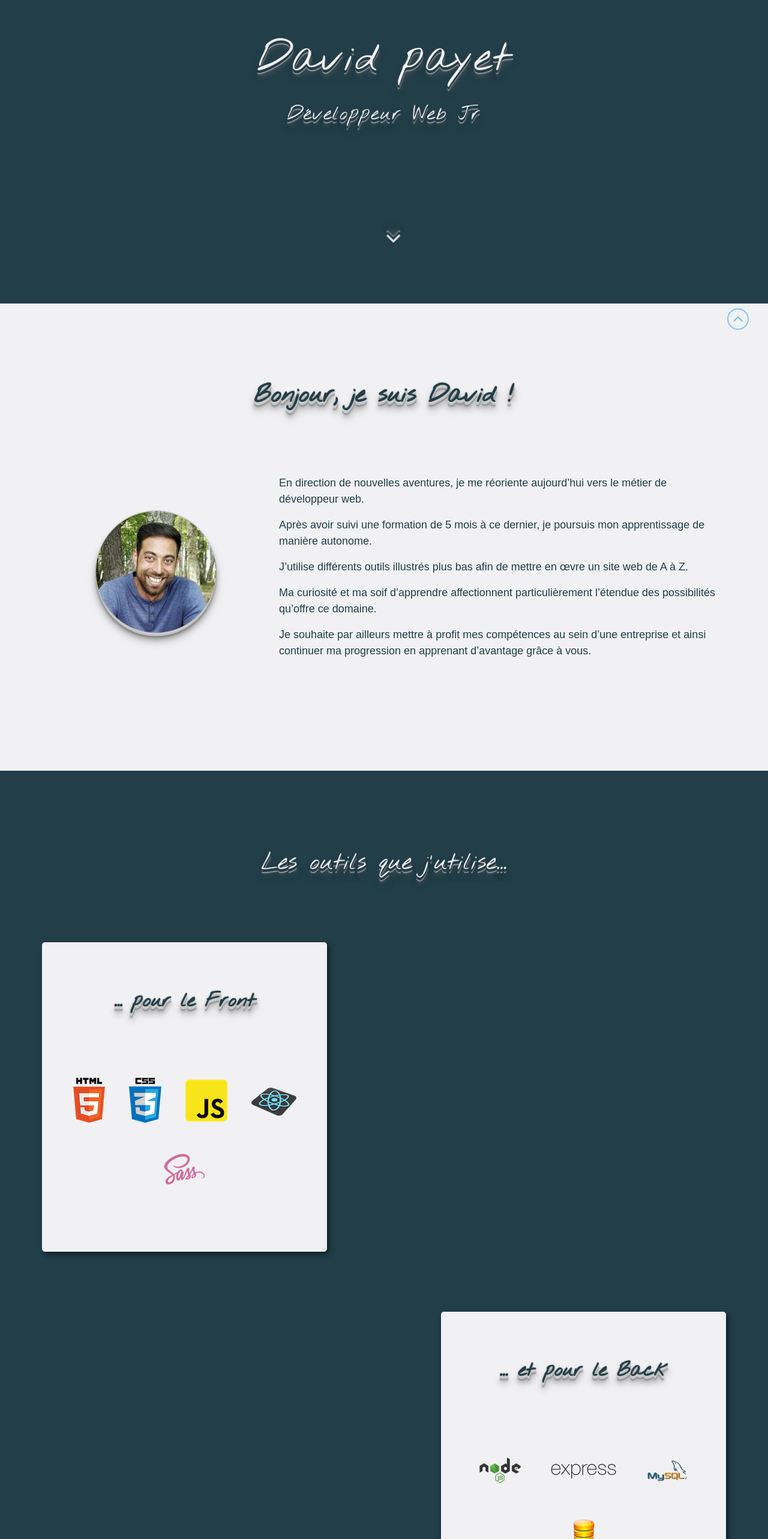
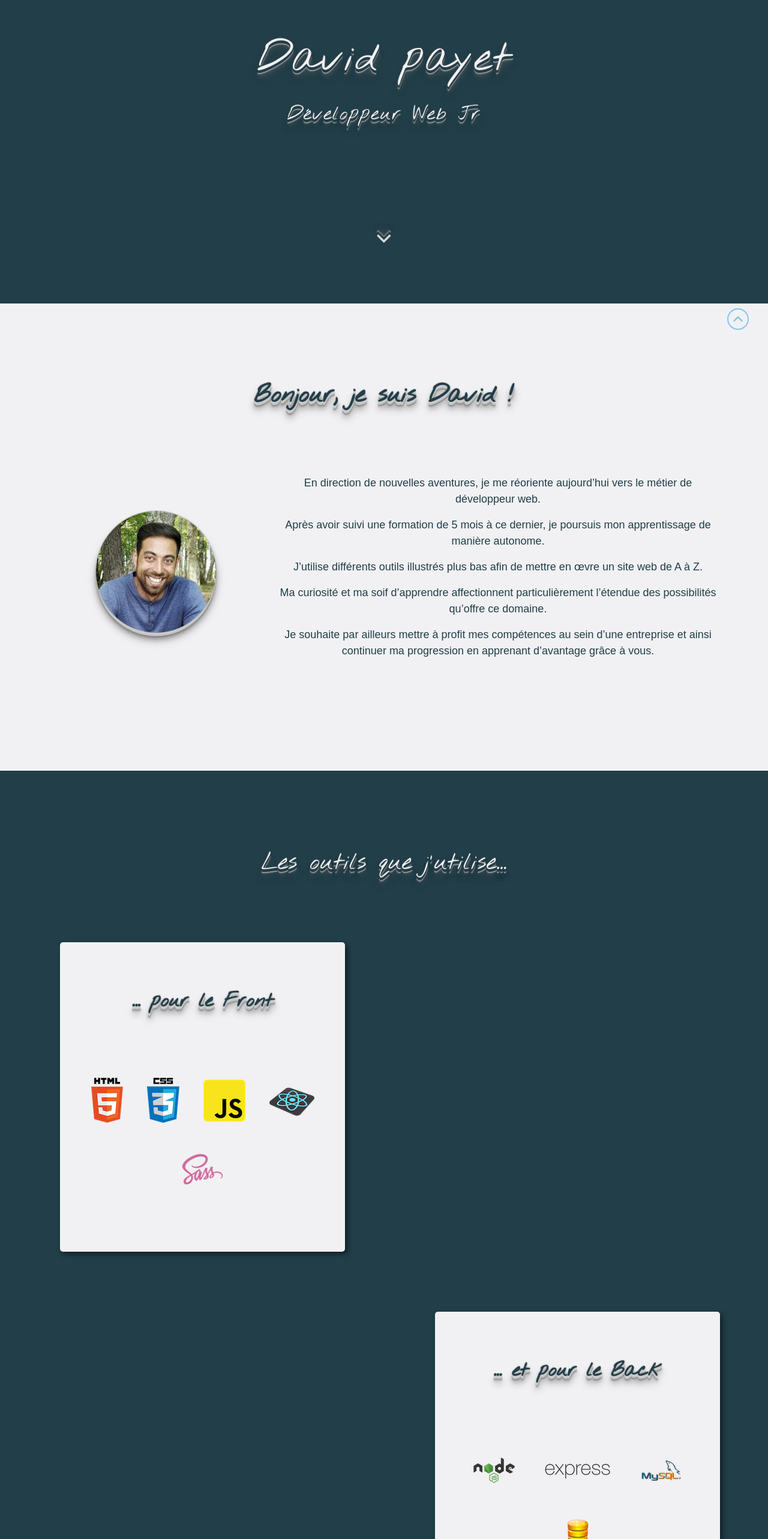
Before and after one commit to DavidPayet/david_portfolio, a React (Create React App) app: page / in a window 1280 px wide. Shown: the part 234-2800 px from the top of the page at 60% size. Built offline with nearby package versions, Linux system fonts and the light colour scheme; a web font is replaced by a local one.

Commit message:
responsivity

```diff
--- a/src/components/About.scss
+++ b/src/components/About.scss
@@ -29,7 +29,7 @@
     }
 
     p {
-      text-align: left;
+      text-align: center;
       color: rgb(33, 62, 73);
       font-family: 'Raleway', sans-serif;
       font-size: 18px;
--- a/src/components/Competences.jsx
+++ b/src/components/Competences.jsx
@@ -9,7 +9,7 @@ const Competences = () => {
       <Container className="competences">
         <h1>Les outils que j'utilise...</h1>
         <Row>
-          <Col className="tools" xl="5" lg="5" md="6" sm="12" xs="12">
+          <Col className="tools" xl="5" lg="5" md="6" sm="10" xs="10">
             <h2>... pour le Front</h2>
             <img className="logos" src="/medias/logos/logo-html.png" alt="logo-html" />
             <img className="logos" src="/medias/logos/logo-css.png" alt="logo-css" />
@@ -17,13 +17,11 @@ const Competences = () => {
             <img className="logos" src="/medias/logos/logo-reactjs.png" alt="logo-reactjs" />
             <img className="logos" src="/medias/logos/logo-sass.png" alt="logo-sass" />
           </Col>
-          <Col xl="3" lg="3" md="3" />
-          <Col xl="4" lg="4" md="3" />
+          <Col xl="7" lg="7" md="6" />
         </Row>
         <Row>
-        <Col xl="4" lg="4" md="3" />
-        <Col xl="3" lg="3" md="3" />
-          <Col className="tools" xl="5" lg="5" md="6" sm="12" xs="12">
+        <Col className="empty-col" xl="7" lg="7" md="6" />
+          <Col className="tools" xl="5" lg="5" md="6" sm="10" xs="10">
           <h2>... et pour le Back</h2>
           <img className="logos" src="/medias/logos/logo-nodejs.png" alt="logo-nodejs" />
             <img className="logos" src="/medias/logos/logo-express.png" alt="logo-express" />
--- a/src/components/Competences.scss
+++ b/src/components/Competences.scss
@@ -32,12 +32,18 @@
         0px 13px 15px rgba(100, 100, 100, 0.3);
     }
 
+    .empty-col {
+      margin-right: -40px;
+    }
+
     .tools {
       background-color: rgb(241, 241, 243);
       border-radius: 5px;
       padding-bottom: 80px;
       margin-bottom: 100px;
       box-shadow: 4px 4px 8px 0px rgba(0, 0, 0, 0.507);
+      margin-left: 30px;
+      margin-right: -30px;
 
       h2 {
         color: rgb(33, 62, 73);
--- a/src/components/pages/CalculatorPage.jsx
+++ b/src/components/pages/CalculatorPage.jsx
@@ -67,7 +67,7 @@ class CalculatorPage extends Component {
 
           <Row>
             <Col xl="2" lg="2" md="2" sm="1" xs="1" />
-            <Col xl="8" lg="8" md="8" sm="10" xs="10">
+            <Col className="rowButtons" xl="8" lg="8" md="8" sm="10" xs="10">
               <button value="7" contenu="7" onClick={this.handleClick}>7</button>
               <button value="8" contenu="8" onClick={this.handleClick}>8</button>
               <button value="9" contenu="9" onClick={this.handleClick}>9</button>
@@ -78,7 +78,7 @@ class CalculatorPage extends Component {
 
           <Row>
             <Col xl="2" lg="2" md="2" sm="1" xs="1" />
-            <Col xl="8" lg="8" md="8" sm="10" xs="10">
+            <Col className="rowButtons" xl="8" lg="8" md="8" sm="10" xs="10">
               <button value="4" contenu="4" onClick={this.handleClick}>4</button>
               <button value="5" contenu="5" onClick={this.handleClick}>5</button>
               <button value="6" contenu="6" onClick={this.handleClick}>6</button>
@@ -89,7 +89,7 @@ class CalculatorPage extends Component {
 
           <Row>
             <Col xl="2" lg="2" md="2" sm="1" xs="1" />
-            <Col xl="8" lg="8" md="8" sm="10" xs="10">
+            <Col className="rowButtons" xl="8" lg="8" md="8" sm="10" xs="10">
               <button value="1" contenu="1" onClick={this.handleClick}>1</button>
               <button value="2" contenu="2" onClick={this.handleClick}>2</button>
               <button value="3" contenu="3" onClick={this.handleClick}>3</button>
@@ -100,7 +100,7 @@ class CalculatorPage extends Component {
 
           <Row>
             <Col xl="2" lg="2" md="2" sm="1" xs="1" />
-            <Col xl="8" lg="8" md="8" sm="10" xs="10">
+            <Col className="rowButtons" xl="8" lg="8" md="8" sm="10" xs="10">
               <button value="0" contenu="0" onClick={this.handleClick}>0</button>
               <button value="." contenu="." onClick={this.handleClick}>.</button>
               <button value="=" contenu="=" onClick={this.handleClickEqual}>=</button>
--- a/src/components/pages/CalculatorPage.scss
+++ b/src/components/pages/CalculatorPage.scss
@@ -73,6 +73,11 @@
     button:focus {
       outline: none;
     }
+
+    .rowButtons {
+      padding-left: 0px;
+      padding-right: 0px;
+    }
   }
 
 }
--- a/src/components/pages/GifPage.jsx
+++ b/src/components/pages/GifPage.jsx
@@ -53,8 +53,8 @@ class GifPage extends Component {
             <Col xl="2" lg="2" md="2" sm="1" xs="1" />
           </Row>
           <Row>
-            <Col xl="2" lg="2" md="2" sm="1" xs="1" />
-            <Col xl="8" lg="8" md="8" sm="10" xs="10">
+            <Col xl="2" lg="2" md="2"  />
+            <Col xl="8" lg="8" md="8" sm="12" xs="12">
               <img className="gifMedias" src={this.state.gif} alt="gif" />
               <br />
               <br />
@@ -62,7 +62,7 @@ class GifPage extends Component {
               <br />
               <br />
             </Col>
-            <Col xl="2" lg="2" md="2" sm="1" xs="1" />
+            <Col xl="2" lg="2" md="2"  />
           </Row>
         </Container>
       </div>
--- a/src/components/pages/HomePage.jsx
+++ b/src/components/pages/HomePage.jsx
@@ -25,6 +25,10 @@ const HomePage = () => {
             <h2 className="zoomInUp">
               Développeur Web Jr
             </h2>
+          </Col>
+        </Row>
+        <Row>
+          <Col className="bottom-arrow" xl="12" lg="12" md="12" sm="12" xs="12">
             <Link
               activeClass="active"
               to="about-section"
@@ -33,7 +37,7 @@ const HomePage = () => {
               offset={-70}
               duration={500}
             >
-              <span className="bottom-arrow">&#x2303;</span>
+              <span >&#x2303;</span>
             </Link>
           </Col>
         </Row>
--- a/src/components/pages/HomePage.scss
+++ b/src/components/pages/HomePage.scss
@@ -12,7 +12,6 @@
       color: rgb(241, 241, 243);
       height: 40px;
       margin-top: 150px;
-      position: absolute;
       -webkit-animation: sdb05 2s infinite;
       animation: sdb05 2s infinite;
       box-sizing: border-box;
```
